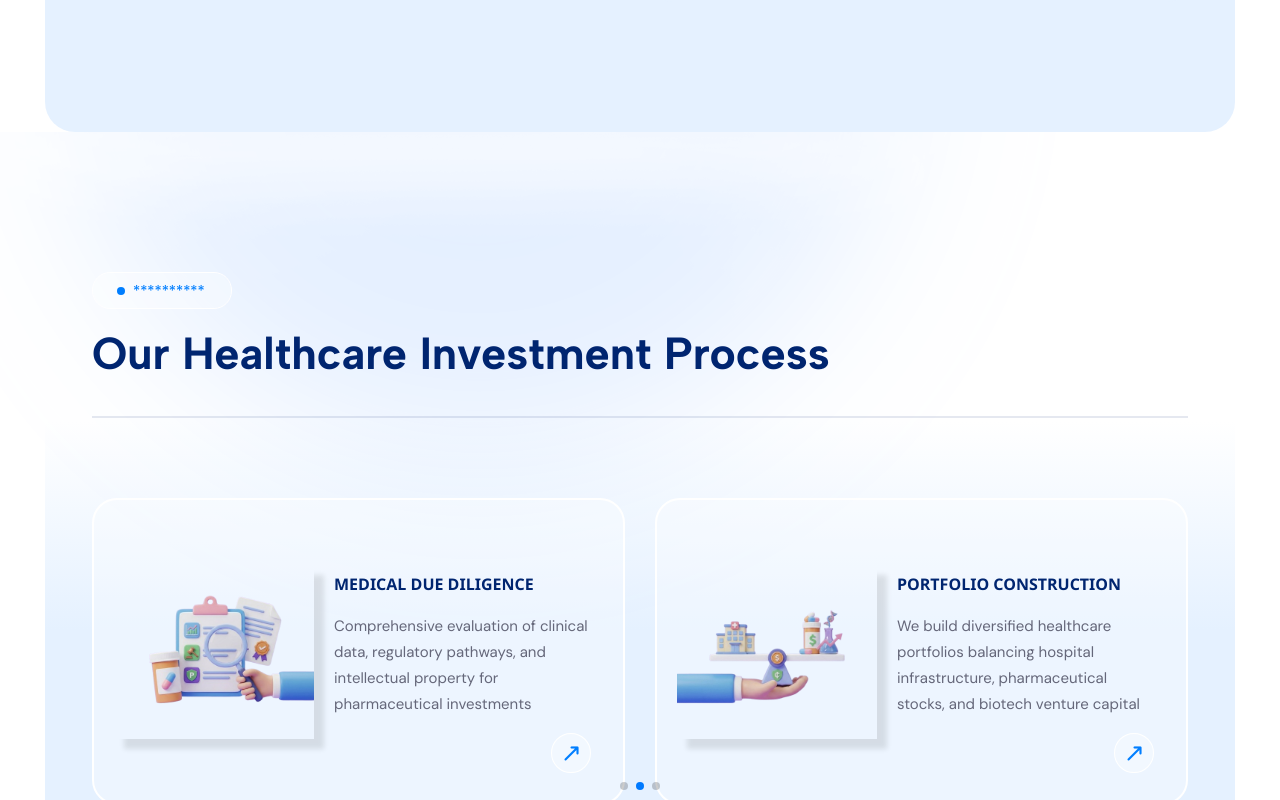
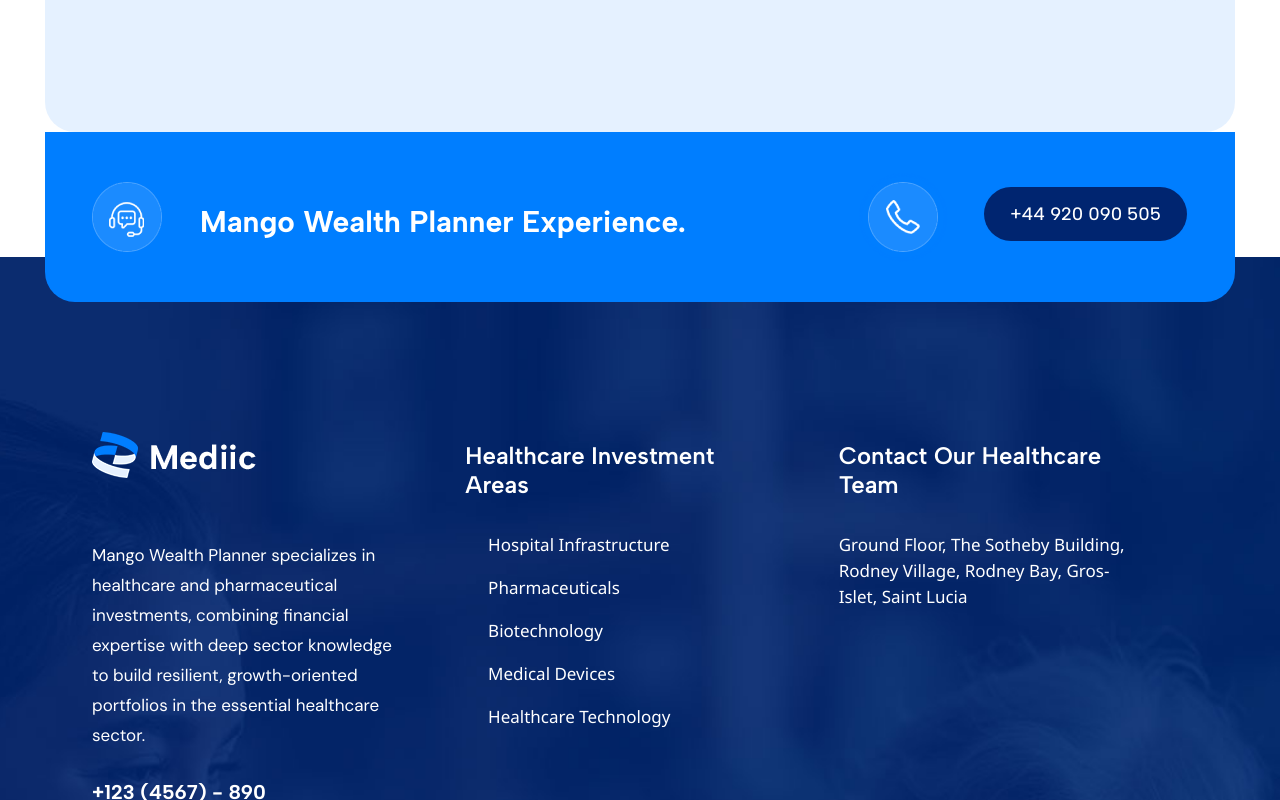
Before and after one commit to MOHDSUHAIL09/crypto, a React (Vite) app: page / in a window 1280 px wide. Shown: the part 5500-6300 px from the top of the page. Built offline with nearby package versions, Linux system fonts and the light colour scheme; no server answers; a web font is replaced by a local one.

Commit message:
update code

```diff
--- a/src/Index.jsx
+++ b/src/Index.jsx
@@ -9,7 +9,7 @@
 import Newsletter from './components/Newsletter'
 import Fotter from './components/ui/fotter/Fotter'
 import AiPowered from './components/AiPowered'
-import Investmentprocess from './components/Investmentprocess'
+// import Investmentprocess from './components/Investmentprocess'
 
 
 const Index = () => {
@@ -24,7 +24,7 @@
         <Investmentadvantages/>
         <Choosehelthcare/>
         <AiPowered/>
-        <Investmentprocess/>
+        {/* <Investmentprocess/> */}
         <Newsletter/>
 
       </div>
```
